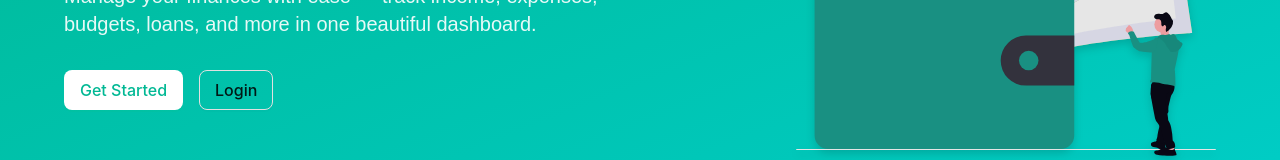
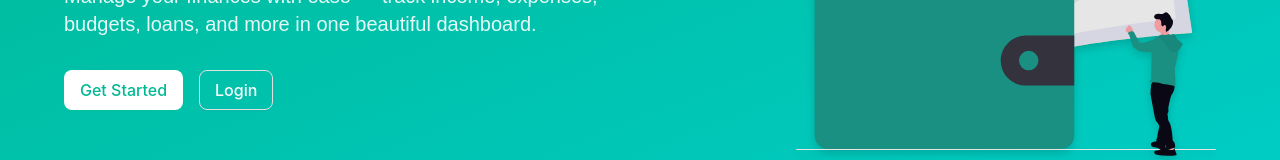
Before and after one commit to sayuj1/pigb, a Next.js app: page / in a window 1280 px wide. Shown: the part 252-412 px from the top of the page. Built offline with nearby package versions, Linux system fonts and the light colour scheme; no server answers.

Commit message:
add white text color to login

```diff
--- a/pages/index.js
+++ b/pages/index.js
@@ -98,7 +98,7 @@ export default function Home() {
                   <Button
                     size="large"
                     onClick={() => router.push(ROUTES.LOGIN)}
-                    className="!bg-transparent border border-white text-white hover:!bg-white hover:!text-[#00b894] font-medium"
+                    className="!bg-transparent border border-white !text-white hover:!bg-white hover:!text-[#00b894] font-medium"
                   >
                     Login
                   </Button>
```
